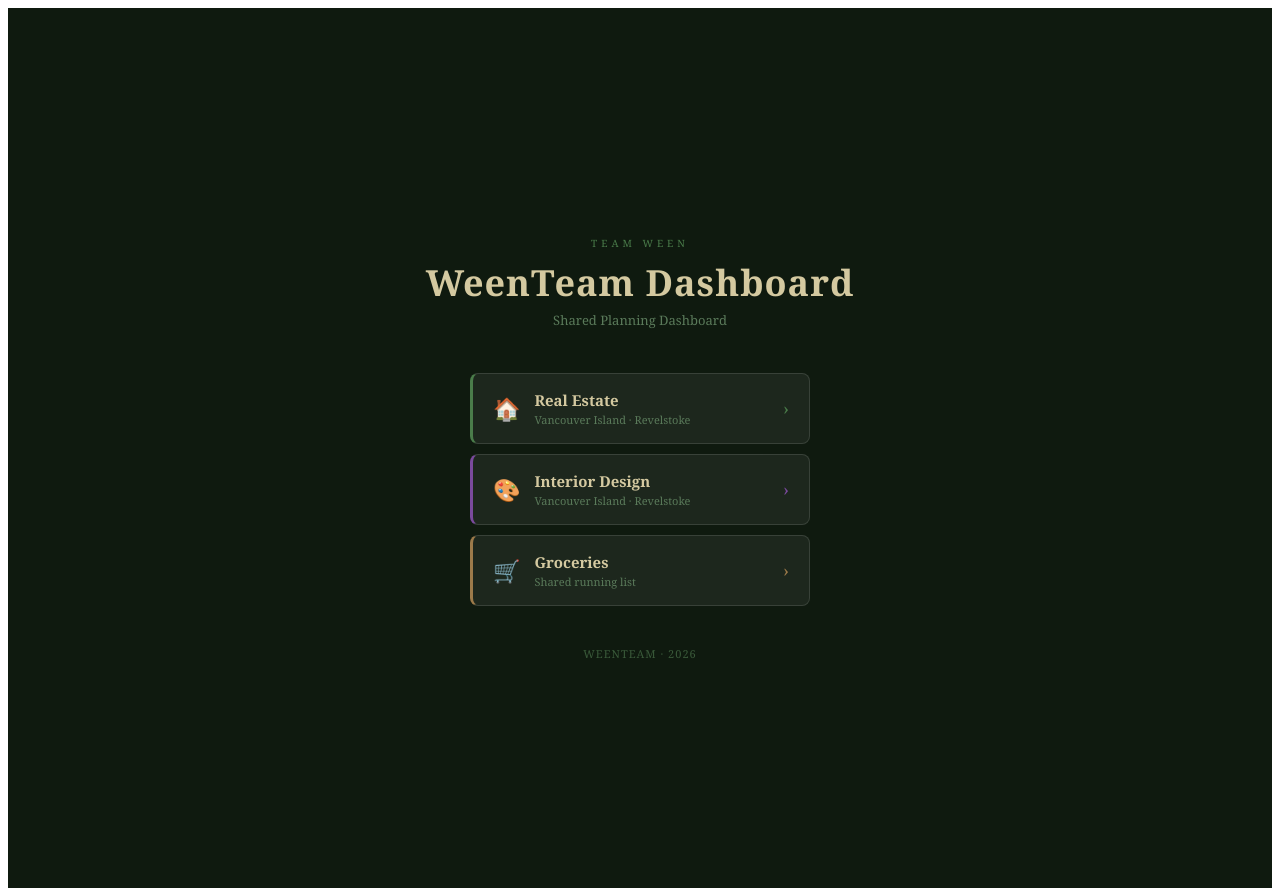
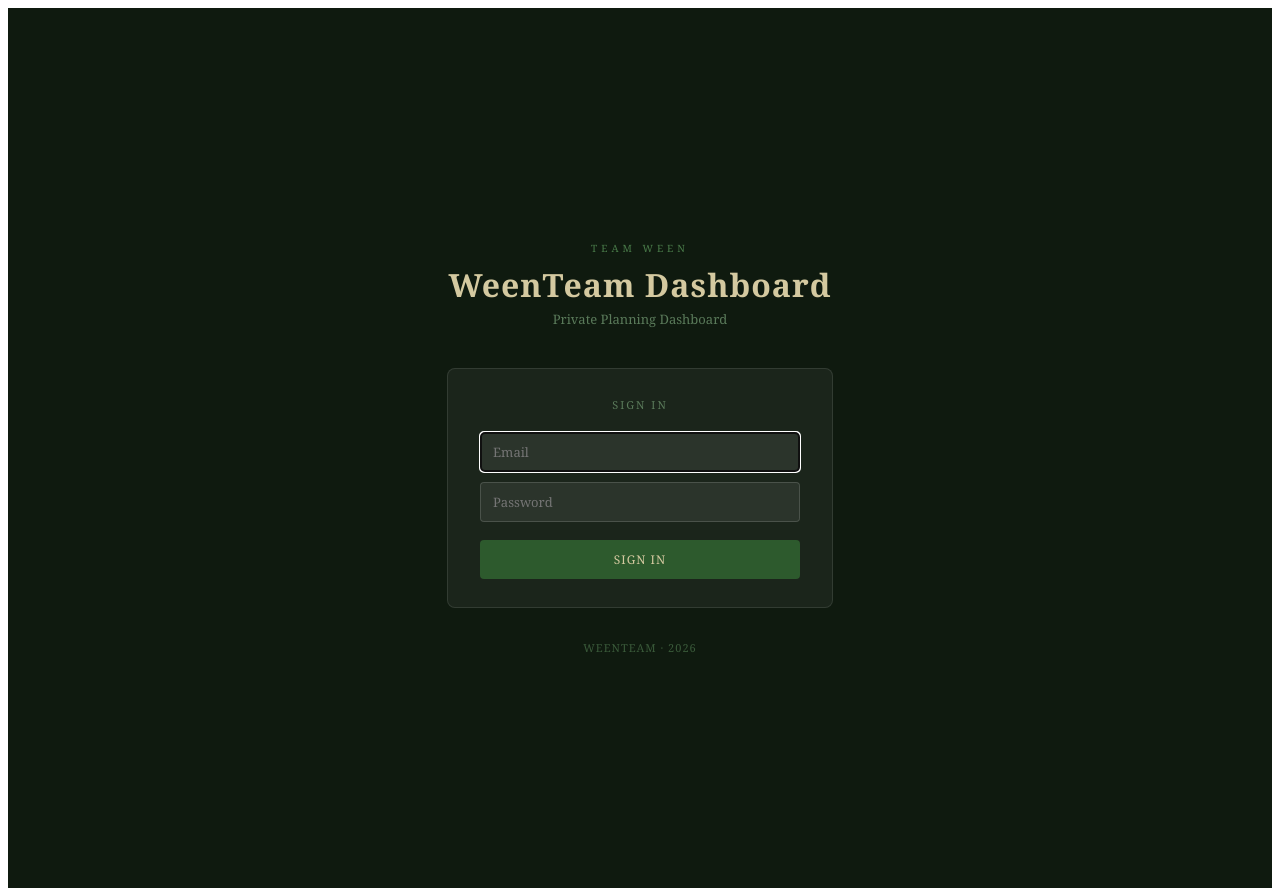
Before and after one commit to TheWeenMachine/weenmachine, a React (Vite) app: page / in a window 1280 px wide. Built offline with nearby package versions, Linux system fonts and the light colour scheme.

Commit message:
Add Supabase Auth login screen with persistent session

```diff
--- a/src/App.jsx
+++ b/src/App.jsx
@@ -59,6 +59,43 @@ async function sb(method, table, body) {
   if (method === "GET") return res.json();
   if (!res.ok) { const t = await res.text(); throw new Error(t); }
   return true;
+}
+
+// ── SUPABASE AUTH HELPERS ─────────────────────────────────
+async function getSession() {
+  const res = await fetch(`${SUPABASE_URL}/auth/v1/token?grant_type=refresh_token`, {
+    method: "POST",
+    headers: { ...HEADERS },
+  });
+  return null; // handled via localStorage below
+}
+
+function saveSession(session) {
+  if (session) localStorage.setItem("sb_session", JSON.stringify(session));
+  else localStorage.removeItem("sb_session");
+}
+
+function loadSession() {
+  try { return JSON.parse(localStorage.getItem("sb_session")); }
+  catch { return null; }
+}
+
+async function signIn(email, password) {
+  const res = await fetch(`${SUPABASE_URL}/auth/v1/token?grant_type=password`, {
+    method: "POST",
+    headers: { ...HEADERS },
+    body: JSON.stringify({ email, password })
+  });
+  const data = await res.json();
+  if (!res.ok) throw new Error(data.error_description || data.msg || "Login failed");
+  return data;
+}
+
+async function signOut(token) {
+  await fetch(`${SUPABASE_URL}/auth/v1/logout`, {
+    method: "POST",
+    headers: { ...HEADERS, "Authorization": `Bearer ${token}` }
+  });
 }
 
 const VI_SEED = [
@@ -331,6 +368,11 @@ const IS = { background:"#f8f6f0", border:"1px solid #c0b898", borderRadius:"3px
 const IB = { background:"none", border:"none", cursor:"pointer", fontSize:"15px", color:"#6a8a6a", padding:"1px 3px", lineHeight:1 };
 
 export default function WeenTeam() {
+  const [session, setSession] = useState(loadSession());
+  const [loginEmail, setLoginEmail] = useState("");
+  const [loginPassword, setLoginPassword] = useState("");
+  const [loginError, setLoginError] = useState(null);
+  const [loginLoading, setLoginLoading] = useState(false);
   const [screen, setScreen] = useState("home");
   const [items, setItems] = useState([]);
   const [groceries, setGroceries] = useState([]);
@@ -537,6 +579,54 @@ export default function WeenTeam() {
   const grouped = currentCategories.map(cat=>({ cat, items:filtered.filter(i=>i.category===cat) })).filter(g=>g.items.length>0);
   const counts = { "Must Have":items.filter(i=>i.priority==="Must Have").length, "Want":items.filter(i=>i.priority==="Want").length, "Nice to Have":items.filter(i=>i.priority==="Nice to Have").length };
 
+  async function handleLogin(e) {
+    e.preventDefault();
+    setLoginLoading(true); setLoginError(null);
+    try {
+      const data = await signIn(loginEmail, loginPassword);
+      saveSession(data);
+      setSession(data);
+    } catch(err) {
+      setLoginError(err.message);
+    }
+    setLoginLoading(false);
+  }
+
+  async function handleSignOut() {
+    if (session?.access_token) await signOut(session.access_token);
+    saveSession(null);
+    setSession(null);
+    setScreen("home");
+  }
+
+  // ── LOGIN SCREEN ──────────────────────────────────────────
+  if (!session) return (
+    <div style={{ fontFamily:"'Georgia','Times New Roman',serif", background:"#0f1a0f", minHeight:"100vh", display:"flex", flexDirection:"column", alignItems:"center", justifyContent:"center", padding:"40px 20px" }}>
+      <div style={{ fontSize:"10px", letterSpacing:"4px", textTransform:"uppercase", color:"#4a7c4a", marginBottom:"8px" }}>Team Ween</div>
+      <div style={{ fontSize:"32px", fontWeight:"bold", color:"#d4c9a0", letterSpacing:"1px", marginBottom:"4px" }}>WeenTeam Dashboard</div>
+      <div style={{ fontSize:"13px", color:"#5a7a5a", marginBottom:"40px" }}>Private Planning Dashboard</div>
+      <div style={{ background:"rgba(255,255,255,0.05)", border:"1px solid rgba(255,255,255,0.1)", borderRadius:"8px", padding:"28px 32px", width:"100%", maxWidth:"320px" }}>
+        <div style={{ fontSize:"11px", letterSpacing:"2px", textTransform:"uppercase", color:"#5a7a5a", marginBottom:"20px", textAlign:"center" }}>Sign In</div>
+        {loginError && <div style={{ background:"#5a1a1a", color:"#ffaaaa", padding:"8px 12px", borderRadius:"4px", fontSize:"12px", marginBottom:"14px" }}>{loginError}</div>}
+        <form onSubmit={handleLogin}>
+          <input
+            type="email" value={loginEmail} onChange={e=>setLoginEmail(e.target.value)}
+            placeholder="Email" required autoFocus
+            style={{ width:"100%", background:"rgba(255,255,255,0.07)", border:"1px solid rgba(255,255,255,0.15)", borderRadius:"4px", padding:"10px 12px", fontSize:"13px", color:"#d4c9a0", fontFamily:"Georgia,serif", marginBottom:"10px", boxSizing:"border-box" }} />
+          <input
+            type="password" value={loginPassword} onChange={e=>setLoginPassword(e.target.value)}
+            placeholder="Password" required
+            style={{ width:"100%", background:"rgba(255,255,255,0.07)", border:"1px solid rgba(255,255,255,0.15)", borderRadius:"4px", padding:"10px 12px", fontSize:"13px", color:"#d4c9a0", fontFamily:"Georgia,serif", marginBottom:"18px", boxSizing:"border-box" }} />
+          <button type="submit" disabled={loginLoading}
+            style={{ width:"100%", background:"#2d5a2d", border:"none", borderRadius:"4px", padding:"11px", fontSize:"12px", letterSpacing:"1px", textTransform:"uppercase", color:"#d4c9a0", cursor:"pointer", fontFamily:"Georgia,serif" }}>
+            {loginLoading ? "Signing in..." : "Sign In"}
+          </button>
+        </form>
+      </div>
+      <div style={{ marginTop:"32px", fontSize:"11px", color:"#3a5a3a", letterSpacing:"1px" }}>WEENTEAM · {new Date().getFullYear()}</div>
+    </div>
+  );
+
   // ── HOME ──────────────────────────────────────────────────
   if (screen==="home") return (
     <div style={{ fontFamily:"'Georgia','Times New Roman',serif", background:"#0f1a0f", minHeight:"100vh", display:"flex", flexDirection:"column", alignItems:"center", justifyContent:"center", padding:"40px 20px" }}>
@@ -549,6 +639,7 @@ export default function WeenTeam() {
         <DashCard icon="🛒" title="Groceries" subtitle="Shared running list" onClick={()=>setScreen("groceries")} accent="#9c7a4a" />
       </div>
       <div style={{ marginTop:"40px", fontSize:"11px", color:"#3a5a3a", letterSpacing:"1px" }}>WEENTEAM · {new Date().getFullYear()}</div>
+      <button onClick={handleSignOut} style={{ marginTop:"16px", background:"none", border:"none", color:"#3a5a3a", fontSize:"10px", letterSpacing:"1px", cursor:"pointer", textTransform:"uppercase", fontFamily:"Georgia,serif" }}>Sign Out</button>
     </div>
   );
 
```
Also changed, not shown: 1 other file (tests, documents, lock files or other folders).
